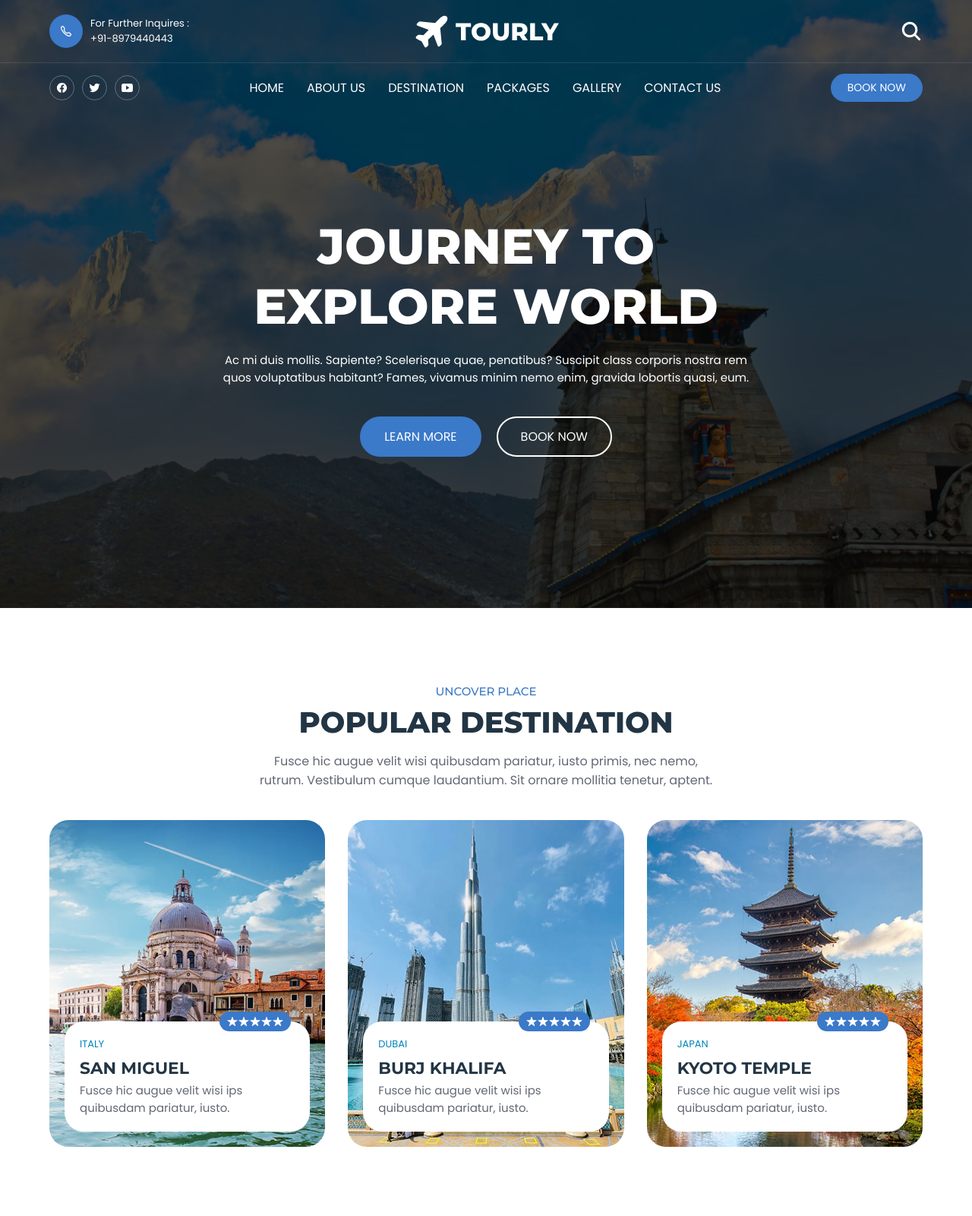
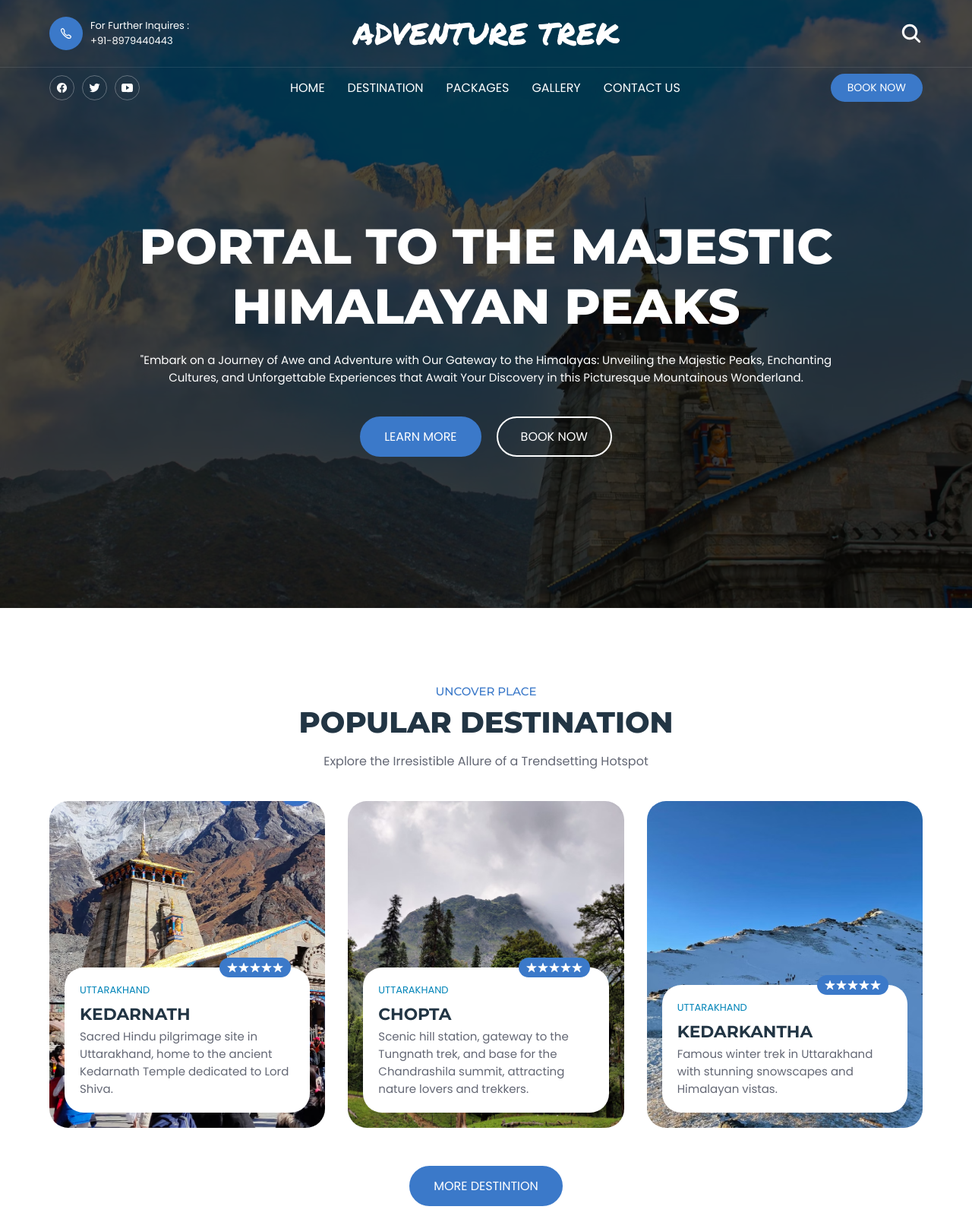
Before and after one commit to alokkaintura/Abhishek, a plain HTML site: page index.html in a window 1280 px wide. Shown: the top 1600 px of the page at 76% size. Drawn offline with nearby package versions, Linux system fonts and the light colour scheme.

Commit message:
major changes

```diff
--- a/assets/css/style.css
+++ b/assets/css/style.css
@@ -261,10 +261,10 @@ body {
 
 .header-top .logo {
     margin-inline: auto;
-}
-
-.header-top .logo img {
-    max-width: 100px;
+    font-size: 2.5rem;
+    color: white;
+    font-family: "Permanent Marker", cursive;
+    font-weight: 400;
 }
 
 .header-btn-group {
@@ -584,6 +584,7 @@ body {
     width: 100%;
     height: 100%;
     object-fit: cover;
+    border-bottom-left-radius: 15px;
 }
 
 .package-card .card-content {
@@ -936,6 +937,12 @@ address {
  * responsive for larger than 580px screen
  */
 
+@media (max-width:580px) {
+    .header-top .logo {
+        font-size: 1rem;
+    }
+}
+
 @media (min-width: 580px) {
     /**
    * REUSED STYLE
@@ -967,9 +974,6 @@ address {
     }
     .helpline-box .icon-box {
         padding: 14px;
-    }
-    .header-top .logo img {
-        max-width: unset;
     }
     .search-btn {
         font-size: 30px;
@@ -1112,7 +1116,7 @@ address {
         grid-template-columns: 1.3fr 1.5fr 1fr;
     }
     .package-card .card-banner {
-        height: 100%;
+        max-height: 500px;
     }
     .package-card .card-content {
         padding: 40px;
@@ -1244,7 +1248,7 @@ address {
    * HERO
    */
     .hero .container {
-        max-width: 740px;
+        max-width: 990px;
     }
     /**
    * TOUR SEARCH
--- a/index.html
+++ b/index.html
@@ -5,7 +5,7 @@
     <meta charset="UTF-8">
     <meta http-equiv="X-UA-Compatible" content="IE=edge">
     <meta name="viewport" content="width=device-width, initial-scale=1.0">
-    <title>Tourly - Travel agancy</title>
+    <title>Adventure - Trek</title>
 
     <!--
     - favicon
@@ -20,6 +20,9 @@
     <!--
     - google font link
   -->
+    <link rel="preconnect" href="https://fonts.googleapis.com">
+    <link rel="preconnect" href="https://fonts.gstatic.com" crossorigin>
+    <link href="https://fonts.googleapis.com/css2?family=Permanent+Marker&display=swap" rel="stylesheet">
     <link rel="preconnect" href="https://fonts.googleapis.com">
     <link rel="preconnect" href="https://fonts.gstatic.com" crossorigin>
     <link href="https://fonts.googleapis.com/css2?family=Montserrat:wght@500;600;700;800&family=Poppins:wght@400;500;600;700&display=swap" rel="stylesheet">
@@ -53,7 +56,7 @@
                 </a>
 
                 <a href="#" class="logo">
-                    <img src="./assets/images/logo.svg" alt="Tourly logo">
+               ADVENTURE TREK
                 </a>
 
                 <div class="header-btn-group">
@@ -101,7 +104,7 @@
                     <div class="navbar-top">
 
                         <a href="#" class="logo">
-                            <img src="./assets/images/logo-blue.sv" alt="Tourly logo">
+                            Adventure Trek
                         </a>
 
                         <button class="nav-close-btn" aria-label="Close Menu" data-nav-close-btn>
@@ -116,9 +119,9 @@
                             <a href="#home" class="navbar-link" data-nav-link>home</a>
                         </li>
 
-                        <li>
+                        <!-- <li>
                             <a href="#" class="navbar-link" data-nav-link>about us</a>
-                        </li>
+                        </li> -->
 
                         <li>
                             <a href="#destination" class="navbar-link" data-nav-link>destination</a>
@@ -161,11 +164,11 @@
             <section class="hero" id="home">
                 <div class="container">
 
-                    <h2 class="h1 hero-title">Journey to explore world</h2>
+                    <h2 class="h1 hero-title">Portal to the Majestic Himalayan Peaks</h2>
 
                     <p class="hero-text">
-                        Ac mi duis mollis. Sapiente? Scelerisque quae, penatibus? Suscipit class corporis nostra rem quos voluptatibus habitant? Fames, vivamus minim nemo enim, gravida lobortis quasi, eum.
-                    </p>
+
+                        "Embark on a Journey of Awe and Adventure with Our Gateway to the Himalayas: Unveiling the Majestic Peaks, Enchanting Cultures, and Unforgettable Experiences that Await Your Discovery in this Picturesque Mountainous Wonderland. </p>
 
                     <div class="btn-group">
                         <button class="btn btn-primary">Learn more</button>
@@ -236,7 +239,9 @@
                     <h2 class="h2 section-title">Popular destination</h2>
 
                     <p class="section-text">
-                        Fusce hic augue velit wisi quibusdam pariatur, iusto primis, nec nemo, rutrum. Vestibulum cumque laudantium. Sit ornare mollitia tenetur, aptent.
+
+                        Explore the Irresistible Allure of a Trendsetting Hotspot
+
                     </p>
 
                     <ul class="popular-list">
@@ -245,7 +250,7 @@
                             <div class="popular-card">
 
                                 <figure class="card-img">
-                                    <img src="./assets/images/popular-1.jpg" alt="San miguel, italy" loading="lazy">
+                                    <img src="./assets/images/popular_destination/kedarnath.png" alt="San miguel, italy" loading="lazy">
                                 </figure>
 
                                 <div class="card-content">
@@ -259,15 +264,15 @@
                                     </div>
 
                                     <p class="card-subtitle">
-                                        <a href="#">Italy</a>
+                                        <a href="#">Uttarakhand</a>
                                     </p>
 
                                     <h3 class="h3 card-title">
-                                        <a href="#">San miguel</a>
+                                        <a href="#">Kedarnath</a>
                                     </h3>
 
                                     <p class="card-text">
-                                        Fusce hic augue velit wisi ips quibusdam pariatur, iusto.
+                                        Sacred Hindu pilgrimage site in Uttarakhand, home to the ancient Kedarnath Temple dedicated to Lord Shiva.
                                     </p>
 
                                 </div>
@@ -279,7 +284,7 @@
                             <div class="popular-card">
 
                                 <figure class="card-img">
-                                    <img src="./assets/images/popular-2.jpg" alt="Burj khalifa, dubai" loading="lazy">
+                                    <img src="./assets/images/popular_destination/chopta.png" alt="Burj khalifa, dubai" loading="lazy">
                                 </figure>
 
                                 <div class="card-content">
@@ -293,15 +298,16 @@
                                     </div>
 
                                     <p class="card-subtitle">
-                                        <a href="#">Dubai</a>
+                                        <a href="#">Uttarakhand</a>
                                     </p>
 
                                     <h3 class="h3 card-title">
-                                        <a href="#">Burj khalifa</a>
+                                        <a href="#">Chopta</a>
                                     </h3>
 
                                     <p class="card-text">
-                                        Fusce hic augue velit wisi ips quibusdam pariatur, iusto.
+                                        Scenic hill station, gateway to the Tungnath trek, and base for the Chandrashila summit, attracting nature lovers and trekkers.
+
                                     </p>
 
                                 </div>
@@ -313,7 +319,7 @@
                             <div class="popular-card">
 
                                 <figure class="card-img">
-                                    <img src="./assets/images/popular-3.jpg" alt="Kyoto temple, japan" loading="lazy">
+                                    <img src="./assets/images/popular_destination/kedarkantha.png" alt="Kyoto temple, japan" loading="lazy">
                                 </figure>
 
                                 <div class="card-content">
@@ -327,15 +333,15 @@
                                     </div>
 
                                     <p class="card-subtitle">
-                                        <a href="#">Japan</a>
+                                        <a href="#">Uttarakhand</a>
                                     </p>
 
                                     <h3 class="h3 card-title">
-                                        <a href="#">Kyoto temple</a>
+                                        <a href="#">Kedarkantha</a>
                                     </h3>
 
                                     <p class="card-text">
-                                        Fusce hic augue velit wisi ips quibusdam pariatur, iusto.
+                                        Famous winter trek in Uttarakhand with stunning snowscapes and Himalayan vistas.
                                     </p>
 
                                 </div>
@@ -345,7 +351,7 @@
 
                     </ul>
 
-                    <!-- <button class="btn btn-primary">More destintion</button> -->
+                    <button class="btn btn-primary">More destintion</button>
 
                 </div>
             </section>
@@ -366,8 +372,7 @@
                     <h2 class="h2 section-title">Checkout Our Packeges</h2>
 
                     <p class="section-text">
-                        Fusce hic augue velit wisi quibusdam pariatur, iusto primis, nec nemo, rutrum. Vestibulum cumque laudantium. Sit ornare mollitia tenetur, aptent.
-                    </p>
+                        Explore Your Next Adventure: Unveiling Our Exquisite Travel Packages Tailored Just for You! </p>
 
                     <ul class="package-list">
 
@@ -375,12 +380,12 @@
                             <div class="package-card">
 
                                 <figure class="card-banner">
-                                    <img src="./assets/images/packege-1.jpg" alt="Experience The Great Holiday On Beach" loading="lazy">
+                                    <img src="./assets/images/popular_destination/chopta.png" alt="Experience The Great Holiday On Beach" loading="lazy">
                                 </figure>
 
                                 <div class="card-content">
 
-                                    <h3 class="h3 card-title">Experience The Great Holiday On Beach</h3>
+                                    <h3 class="h3 card-title">Experience The Great Holiday In Mountains</h3>
 
                                     <p class="card-text">
                                         Laoreet, voluptatum nihil dolor esse quaerat mattis explicabo maiores, est aliquet porttitor! Eaque, cras, aspernatur.
@@ -408,7 +413,7 @@
                                             <div class="meta-box">
                                                 <ion-icon name="location"></ion-icon>
 
-                                                <p class="text">Malaysia</p>
+                                                <p class="text">Uttarakhand</p>
                                             </div>
                                         </li>
 
@@ -433,7 +438,7 @@
                                     </div>
 
                                     <p class="price">
-                                        $750
+                                        &#8377;5999
                                         <span>/ per person</span>
                                     </p>
 
@@ -506,7 +511,7 @@
                                     </div>
 
                                     <p class="price">
-                                        $520
+                                        &#8377;6999
                                         <span>/ per person</span>
                                     </p>
 
@@ -579,7 +584,7 @@
                                     </div>
 
                                     <p class="price">
-                                        $660
+                                        &#8377;8999
                                         <span>/ per person</span>
                                     </p>
 
@@ -613,38 +618,37 @@
                     <h2 class="h2 section-title">Photo's From Travellers</h2>
 
                     <p class="section-text">
-                        Fusce hic augue velit wisi quibusdam pariatur, iusto primis, nec nemo, rutrum. Vestibulum cumque laudantium. Sit ornare mollitia tenetur, aptent.
-                    </p>
+                        Visual Chronicles of Wanderlust: A Pictorial Expedition through the Eyes of Fellow Travelers, Unveiling the Beauty and Stories Behind Every Photograph. </p>
 
                     <ul class="gallery-list">
 
                         <li class="gallery-item">
                             <figure class="gallery-image">
-                                <img src="./assets/images/gallery-1.jpg" alt="Gallery image">
+                                <img src="https://images.unsplash.com/photo-1571328565610-56f07b8bf3ce?q=80&w=1470&auto=format&fit=crop&ixlib=rb-4.0.3&ixid=M3wxMjA3fDB8MHxwaG90by1wYWdlfHx8fGVufDB8fHx8fA%3D%3D" alt="Gallery image">
                             </figure>
                         </li>
 
                         <li class="gallery-item">
                             <figure class="gallery-image">
-                                <img src="./assets/images/gallery-2.jpg" alt="Gallery image">
+                                <img src="https://plus.unsplash.com/premium_photo-1697730418469-c7458f720b92?q=80&w=1470&auto=format&fit=crop&ixlib=rb-4.0.3&ixid=M3wxMjA3fDB8MHxwaG90by1wYWdlfHx8fGVufDB8fHx8fA%3D%3D" alt="Gallery image">
                             </figure>
                         </li>
 
                         <li class="gallery-item">
                             <figure class="gallery-image">
-                                <img src="./assets/images/gallery-3.jpg" alt="Gallery image">
+                                <img src="https://images.unsplash.com/photo-1618772446265-3f9f8e6f8487?q=80&w=1528&auto=format&fit=crop&ixlib=rb-4.0.3&ixid=M3wxMjA3fDB8MHxwaG90by1wYWdlfHx8fGVufDB8fHx8fA%3D%3D" alt="Gallery image">
                             </figure>
                         </li>
 
                         <li class="gallery-item">
                             <figure class="gallery-image">
-                                <img src="./assets/images/gallery-4.jpg" alt="Gallery image">
+                                <img src="https://images.unsplash.com/photo-1626014303757-6366ef55c4ab?q=80&w=1472&auto=format&fit=crop&ixlib=rb-4.0.3&ixid=M3wxMjA3fDB8MHxwaG90by1wYWdlfHx8fGVufDB8fHx8fA%3D%3D" alt="Gallery image">
                             </figure>
                         </li>
 
                         <li class="gallery-item">
                             <figure class="gallery-image">
-                                <img src="./assets/images/gallery-5.jpg" alt="Gallery image">
+                                <img src="https://images.unsplash.com/photo-1622611908679-cbeda47d9404?q=80&w=1470&auto=format&fit=crop&ixlib=rb-4.0.3&ixid=M3wxMjA3fDB8MHxwaG90by1wYWdlfHx8fGVufDB8fHx8fA%3D%3D" alt="Gallery image">
                             </figure>
                         </li>
 
@@ -670,8 +674,7 @@
                         <h2 class="h2 section-title">Ready For Unforgatable Travel. Remember Us!</h2>
 
                         <p class="section-text">
-                            Fusce hic augue velit wisi quibusdam pariatur, iusto primis, nec nemo, rutrum. Vestibulum cumque laudantium. Sit ornare mollitia tenetur, aptent.
-                        </p>
+                            Embark on Unforgettable Adventures: Take the First Step Towards Timeless Travel Memories – Engrave the Experience, Cherish the Journey, and Always Remember Us as Your Gateway to Unparalleled Adventures! </p>
                     </div>
 
                     <button class="btn btn-secondary">Contact Us !</button>
```
Also changed, not shown: assets/images/popular_destination/chopta.png (added), assets/images/popular_destination/kedarkantha.png (added), assets/images/popular_destination/kedarnath.png (added), 1 other file.
